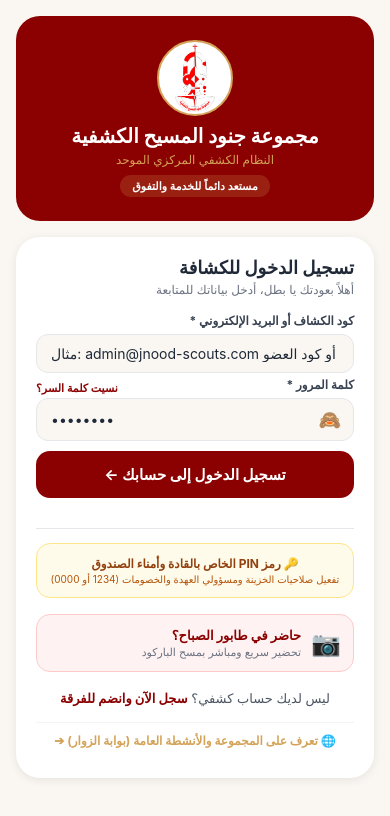
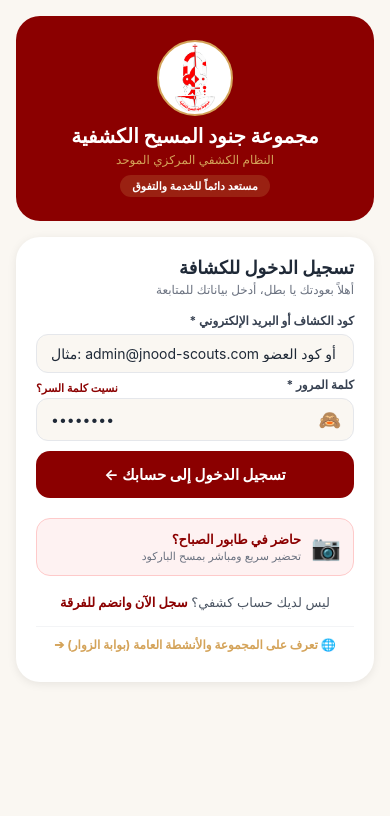
Before and after one commit to RemonAyman/eljnood, a React Native app in the folder scouts-app/mobile/: screen /Login in a window 390 px wide. Shown: the top 816 px of the page. Built offline with nearby package versions, Linux system fonts and the light colour scheme.

Commit message:
fix: remove public PIN hint banner from login screen

```diff
--- a/scouts-app/mobile/src/screens/auth/LoginScreen.tsx
+++ b/scouts-app/mobile/src/screens/auth/LoginScreen.tsx
@@ -452,17 +452,7 @@
 
 
 
-        {/* Manager Secret PIN Section */}
-        <View style={styles.divider} />
 
-        <TouchableOpacity
-          style={styles.pinTriggerBtn}
-          onPress={() => setShowPinModal(true)}
-          activeOpacity={0.8}
-        >
-          <Text style={styles.pinTriggerTitle}>🔑 رمز PIN الخاص بالقادة وأمناء الصندوق</Text>
-          <Text style={styles.pinTriggerSub}>تفعيل صلاحيات الخزينة ومسؤولي العهدة والخصومات (1234 أو 0000)</Text>
-        </TouchableOpacity>
 
         {/* Quick Barcode Attendance Banner */}
         <TouchableOpacity
@@ -525,7 +515,7 @@
         <View style={styles.modalOverlay}>
           <View style={styles.modalContent}>
             <Text style={styles.modalTitle}>رمز PIN السري لمدير الخزينة 🔑</Text>
-            <Text style={styles.modalSub}>أدخل الرمز السري المكون من 4 أرقام لتفعيل الخصومات (1234)</Text>
+            <Text style={styles.modalSub}>أدخل الرمز السري المكون من 4 أرقام لتفعيل الخصومات والإدارة</Text>
 
             <TextInput
               style={[styles.pinInput, pinError ? styles.pinInputError : null]}
```
